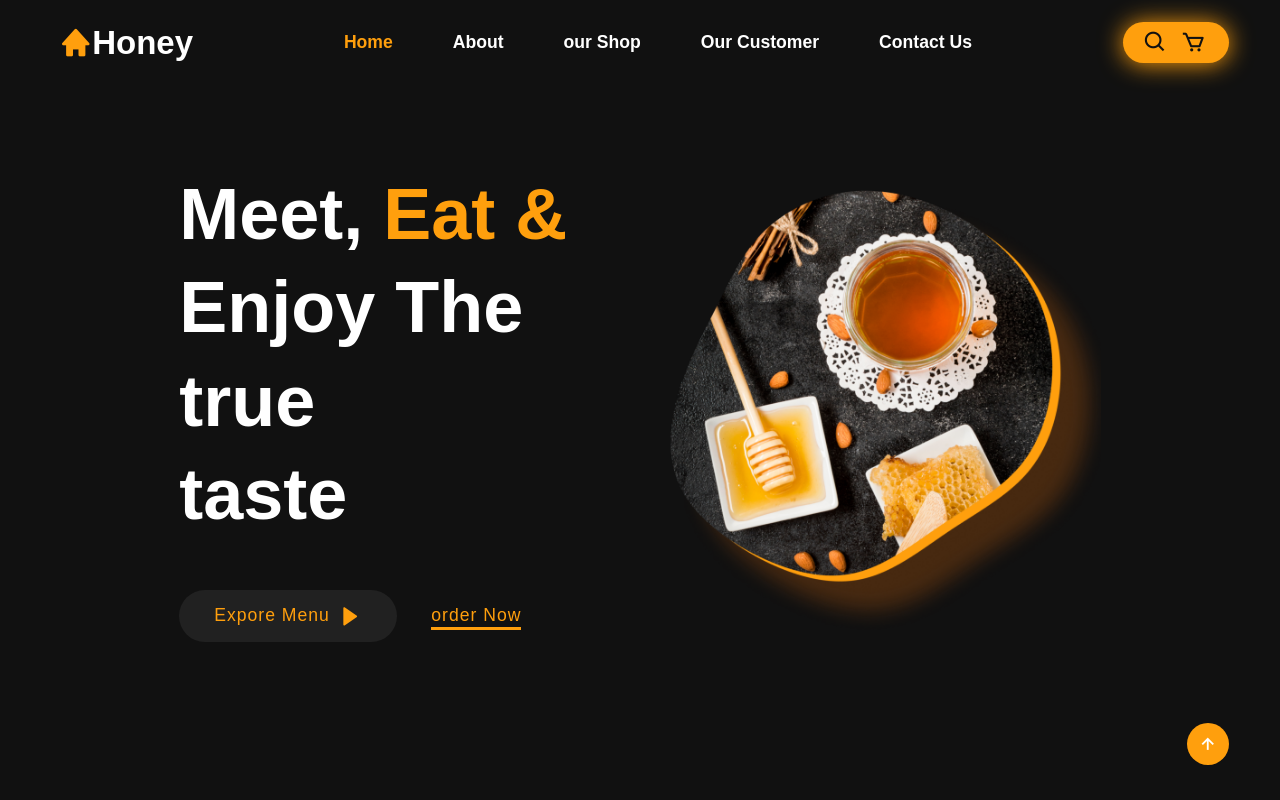
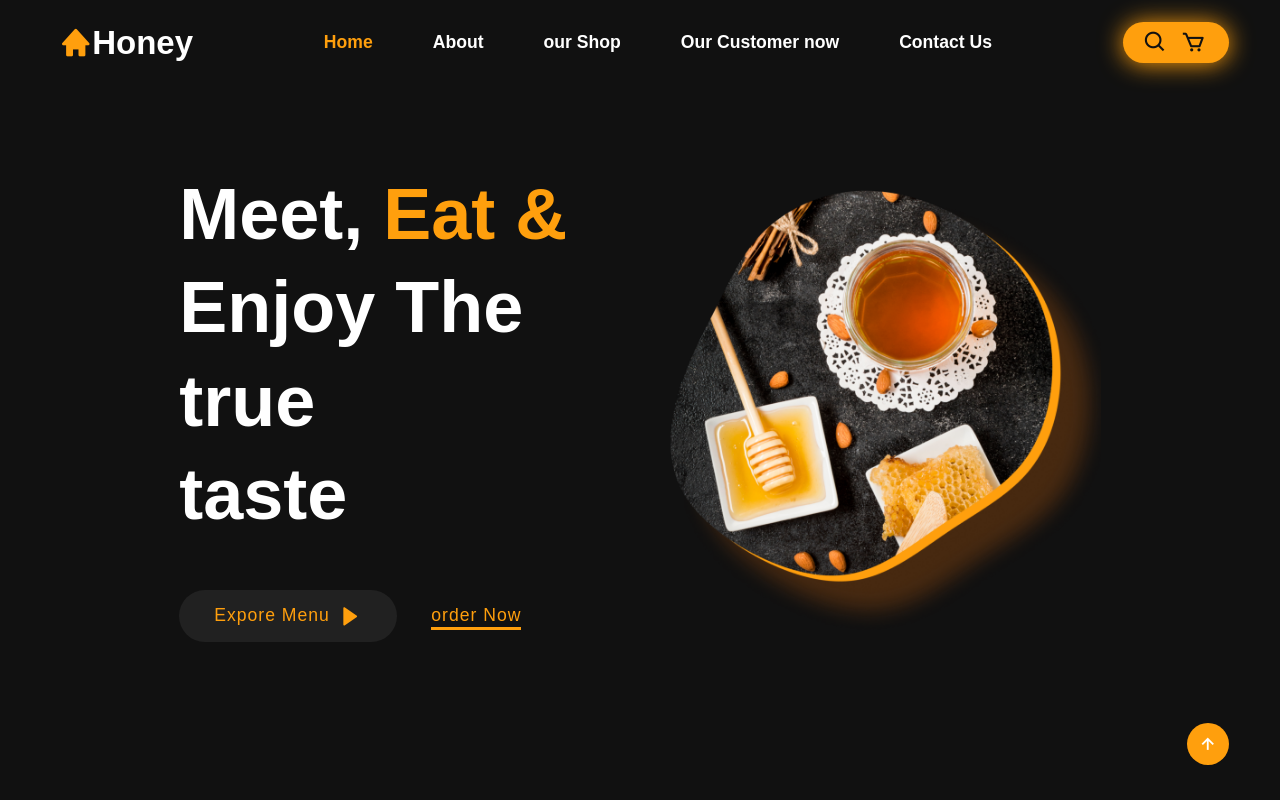
Before and after one commit to Mathias265/honey-website, a plain HTML site: page index.html in a window 1280 px wide. Shown: the top 800 px of the page. Drawn offline with nearby package versions, Linux system fonts and the light colour scheme.

Commit message:
new text

```diff
--- a/index.html
+++ b/index.html
@@ -17,7 +17,7 @@
             <li><a href="#home" class="active">Home</a></li>
             <li><a href="#about">About</a></li>
             <li><a href="#shop">our Shop</a></li>
-            <li><a href="#review">Our Customer</a></li>
+            <li><a href="#review">Our Customer now</a></li>
             <li><a href="#contact">Contact Us</a></li>
         </ul>
         <div class="nav-icons">
```
